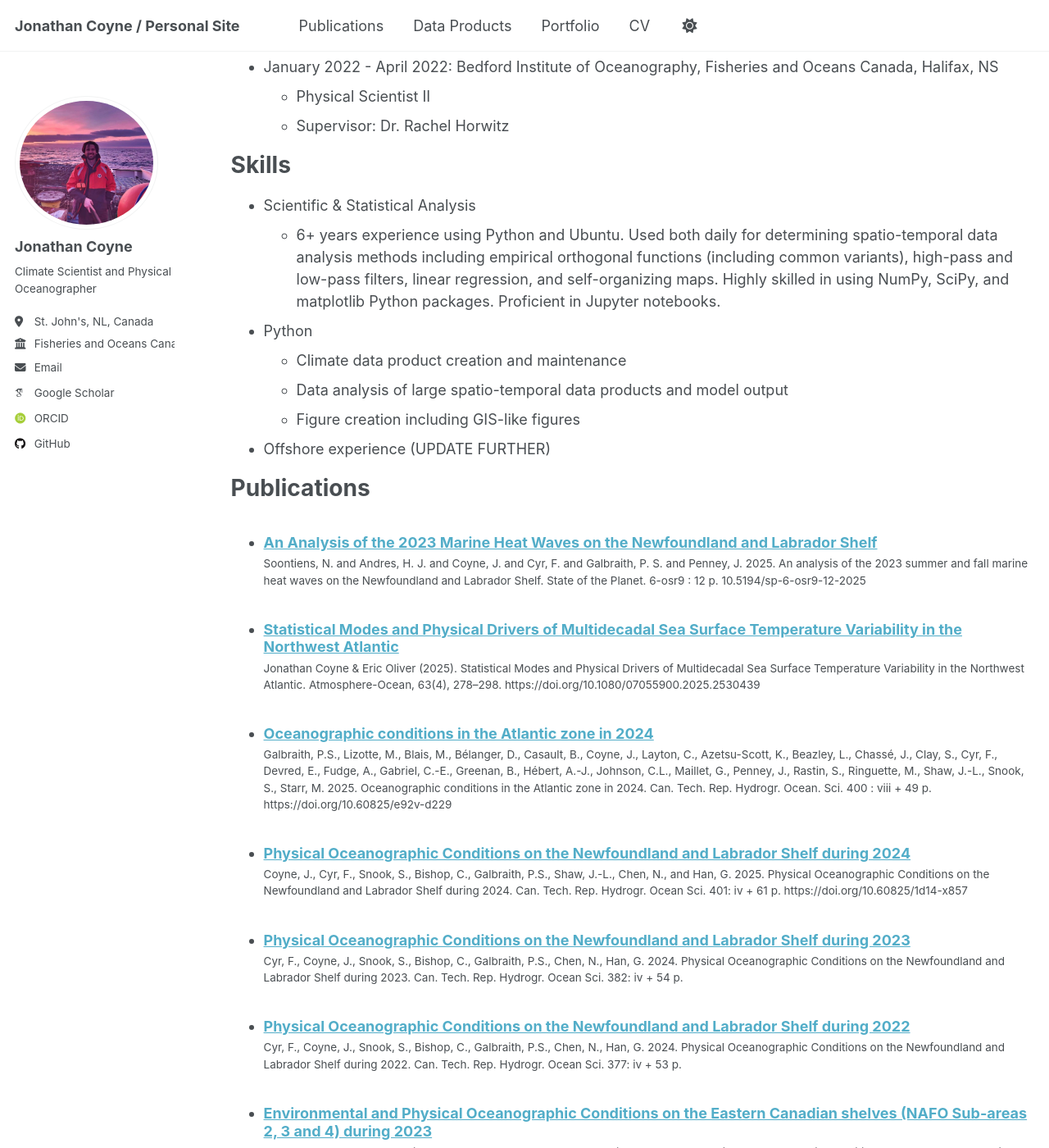
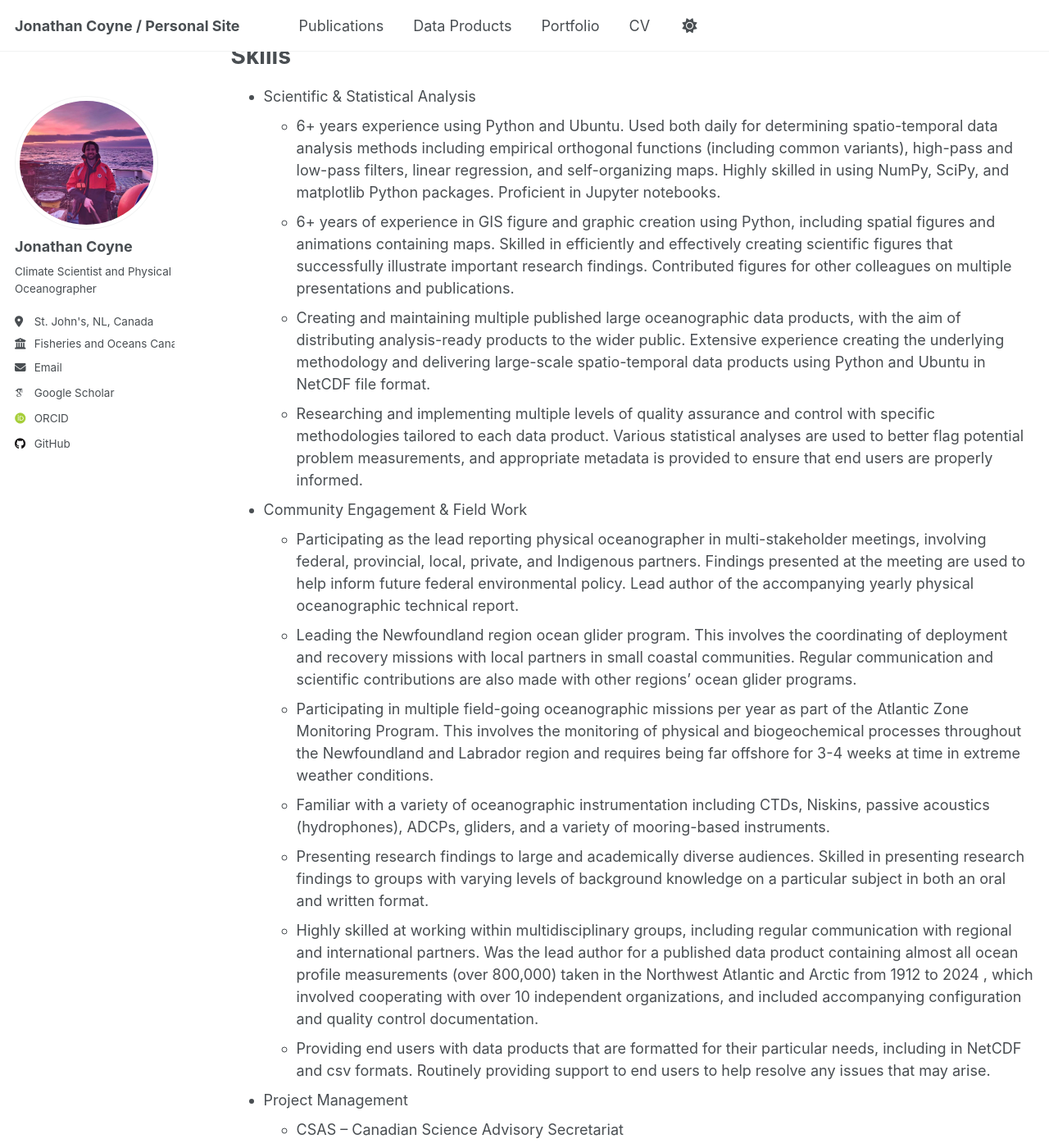
Before and after one commit to jn533213/jn533213.github.io, a Jekyll site: the page built from _pages/cv.md, in a window 1280 px wide and 1400 px high, scrolled down 366 px. Shown: the whole window at 82% size. Built offline with Jekyll 4.4.1, drawn with Linux system fonts in a browser that asks for light colours; some web fonts are replaced; a script that is not in the unit is left out; some of the changed text lies outside the part shown.

Commit message:
Update cv.md

```diff
--- a/_pages/cv.md
+++ b/_pages/cv.md
@@ -28,11 +23,34 @@ Skills
 ======
 * Scientific & Statistical Analysis
   * 6+ years experience using Python and Ubuntu. Used both daily for determining spatio-temporal data analysis methods including empirical orthogonal functions (including common variants), high-pass and low-pass filters, linear regression, and self-organizing maps. Highly skilled in using NumPy, SciPy, and matplotlib Python packages. Proficient in Jupyter notebooks.
-* Python
-  * Climate data product creation and maintenance
-  * Data analysis of large spatio-temporal data products and model output
-  * Figure creation including GIS-like figures
-* Offshore experience (UPDATE FURTHER)
+  * 6+ years of experience in GIS figure and graphic creation using Python, including spatial figures and animations containing maps. Skilled in efficiently and effectively creating scientific figures that successfully illustrate important research findings. Contributed figures for other colleagues on multiple presentations and publications.
+  * Creating and maintaining multiple published large oceanographic data products, with the aim of distributing analysis-ready products to the wider public. Extensive experience creating the underlying methodology and delivering large-scale spatio-temporal data products using Python and Ubuntu in NetCDF file format.
+  * Researching and implementing multiple levels of quality assurance and control with specific methodologies tailored to each data product. Various statistical analyses are used to better flag potential problem measurements, and appropriate metadata is provided to ensure that end users are properly informed.
+* Community Engagement & Field Work
+  * Participating as the lead reporting physical oceanographer in multi-stakeholder meetings, involving federal, provincial, local, private, and Indigenous partners. Findings presented at the meeting are used to help inform future federal environmental policy. Lead author of the accompanying yearly physical oceanographic technical report.
+  * Leading the Newfoundland region ocean glider program. This involves the coordinating of deployment and recovery missions with local partners in small coastal communities. Regular communication and scientific contributions are also made with other regions’ ocean glider programs.
+  * Participating in multiple field-going oceanographic missions per year as part of the Atlantic Zone Monitoring Program. This involves the monitoring of physical and biogeochemical processes throughout the Newfoundland and Labrador region and requires being far offshore for 3-4 weeks at time in extreme weather conditions.
+  * Familiar with a variety of oceanographic instrumentation including CTDs, Niskins, passive acoustics (hydrophones), ADCPs, gliders, and a variety of mooring-based instruments.
+  * Presenting research findings to large and academically diverse audiences. Skilled in presenting research findings to groups with varying levels of background knowledge on a particular subject in both an oral and written format.
+  * Highly skilled at working within multidisciplinary groups, including regular communication with regional and international partners. Was the lead author for a published data product containing almost all ocean profile measurements (over 800,000) taken in the Northwest Atlantic and Arctic from 1912 to 2024 , which involved cooperating with over 10 independent organizations, and  included accompanying configuration and quality control documentation.
+  * Providing end users with data products that are formatted for their particular needs, including in NetCDF and csv formats. Routinely providing support to end users to help resolve any issues that may arise.
+* Project Management
+  * CSAS – Canadian Science Advisory Secretariat
+    * Lead reporting physical oceanographer for the Newfoundland and Labrador region, providing climate advice on the setting of yearly fishery quotas.
+    * Engage with multiple stakeholders on culturally and economically important species.
+  * ICES Climate Report – International Council for the Exploration of the Sea
+    * Collaborating on the ICES Baffin Bay climate report using data products that I created.
+  * COD-REMAP – Climate and ocean dynamics informing resource management and adaptation policy
+    * Exploring how the abundance and distribution of fish species on the Northwest Atlantic are linked to changing physical and biological ocean conditions over the last 2000 years.
+    * Providing and communicating physical oceanographic results to group members, along with writing the ‘Climate’ section of the published paper.
+
+Education
+======
+* M.Sc. in Ocean Science (physical oceanography), Dalhousie University, 2022
+  * Thesis: Sea Surface Temperature Trends and Variability in the Northwest Atlantic
+  * Masters research included the study of multiple climate change scenarios using climate model output and how they would impact ocean temperature variability in the Northwest Atlantic
+* B.Sc. in Ocean Science with Honours, Dalhousie University, 2019
+  * Trends and Variability in Marine Heatwaves off the Coast of British Columbia
 
 Publications
 ======
```
Also changed, not shown: other parts of _pages/cv.md (+0 -5 lines).
